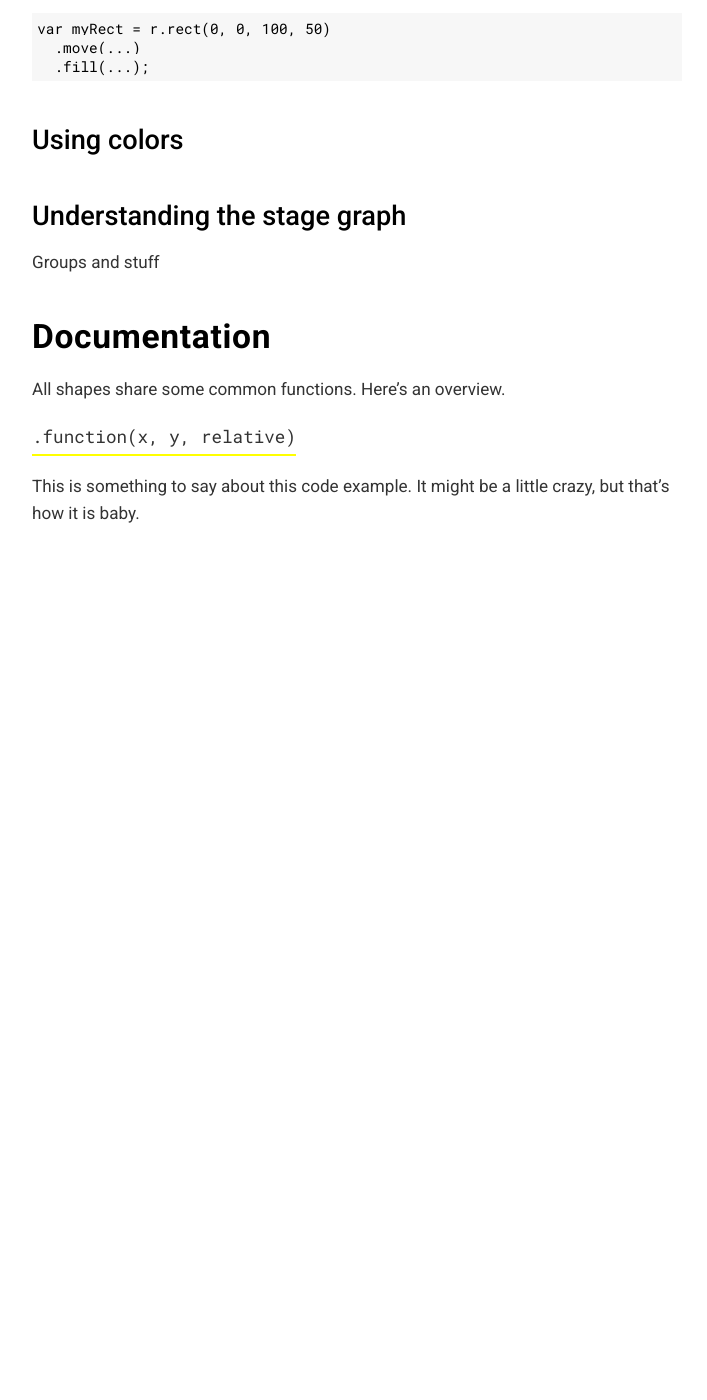
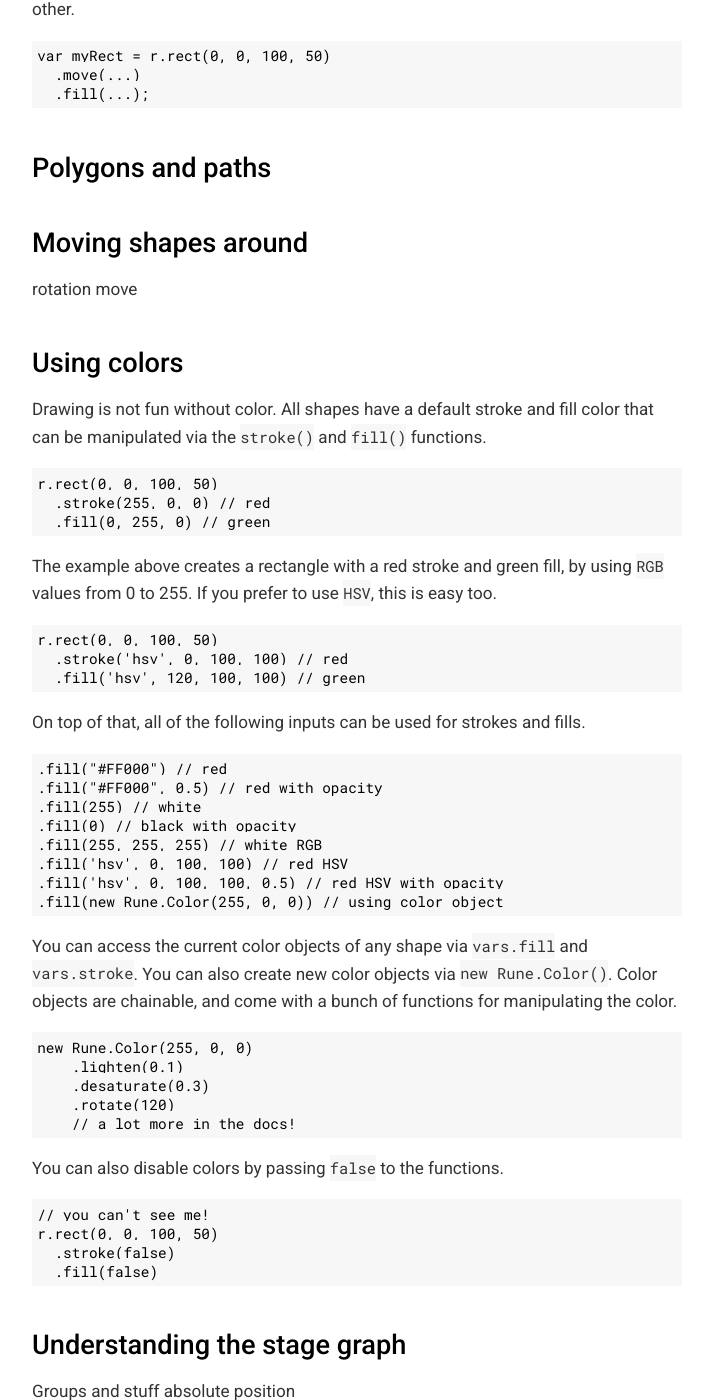
Before and after one commit to runemadsen/rune.js, a Jekyll site: the page built from index.md, in a window 1280 px wide and 1400 px high, scrolled down 1718 px. Shown: the whole window, without its empty margins (13-720 px from the left). Built offline with Jekyll 4.4.1, drawn with Linux system fonts in a browser that asks for light colours; before the commit the page ends 2275 px from its top, so only the background shows below that; some of the changed text lies outside the part shown.

Commit message:
lots of new things

````diff
--- a/index.md
+++ b/index.md
@@ -67,7 +67,7 @@ r.polygon(0, 0).lineTo(100, 0).lineTo(100, 100).lineTo(0, 100);
 r.path(0, 0).lineTo(100, 0).curveTo(100, 100, 0, 100, 0, 0);
 ```
 
-You can read about these functions in the [documentation](#), but the most important thing is that they all create a new shape object, add it to the stage, and return it. This means that you can save the object into a variable or chain functions after each other.
+You can read about these functions in the [documentation](#), but the most important thing is that they all create a new shape object, add it to the stage, and return it. This means that you can save the object into a variable and chain functions after each other.
 
 ```js
 var myRect = r.rect(0, 0, 100, 50)
@@ -75,12 +75,81 @@ var myRect = r.rect(0, 0, 100, 50)
   .fill(...);
 ```
 
+### Polygons and paths
+
+### Moving shapes around
+
+rotation
+move
+
 ### Using colors
 
+Drawing is not fun without color. All shapes have a default stroke and fill color that can be manipulated via the `stroke()` and `fill()` functions.
+
+```js
+r.rect(0, 0, 100, 50)
+  .stroke(255, 0, 0) // red
+  .fill(0, 255, 0) // green
+```
+
+The example above creates a rectangle with a red stroke and green fill, by using `RGB` values from 0 to 255. If you prefer to use `HSV`, this is easy too.
+
+```js
+r.rect(0, 0, 100, 50)
+  .stroke('hsv', 0, 100, 100) // red
+  .fill('hsv', 120, 100, 100) // green
+```
+
+On top of that, all of the following inputs can be used for strokes and fills.
+
+```js
+.fill("#FF000") // red
+.fill("#FF000", 0.5) // red with opacity
+.fill(255) // white
+.fill(0) // black with opacity
+.fill(255, 255, 255) // white RGB
+.fill('hsv', 0, 100, 100) // red HSV
+.fill('hsv', 0, 100, 100, 0.5) // red HSV with opacity
+.fill(new Rune.Color(255, 0, 0)) // using color object
+```
+
+You can access the current color objects of any shape via `vars.fill` and `vars.stroke`. You can also create new color objects via `new Rune.Color()`. Color objects are chainable, and come with a bunch of functions for manipulating the color.
+
+```js
+new Rune.Color(255, 0, 0)
+    .lighten(0.1)
+    .desaturate(0.3)
+    .rotate(120)
+    // a lot more in the docs!
+```
+
+You can also disable colors by passing `false` to the functions.
+
+```js
+// you can't see me!
+r.rect(0, 0, 100, 50)
+  .stroke(false)
+  .fill(false)
+```
 
 ### Understanding the stage graph
 
 Groups and stuff
+absolute position
+
+### Shape variables
+
+All shapes have a `vars` object that hold the current state of the shape. This is mostly done to separate functions and state, so you can use `.fill()` to set the fill color, and `vars.fill` to access the current color.
+
+Unless you know what you're doing, **the vars object should only be used to to read values**. For example, here's how you get the current position of a shape within its parent.
+
+```js
+var x = myShape.vars.x;
+var y = myShape.vars.y;
+console.log("my shape is at", x, y);
+```
+
+### Draw loop
 
 
 ## Documentation
````
